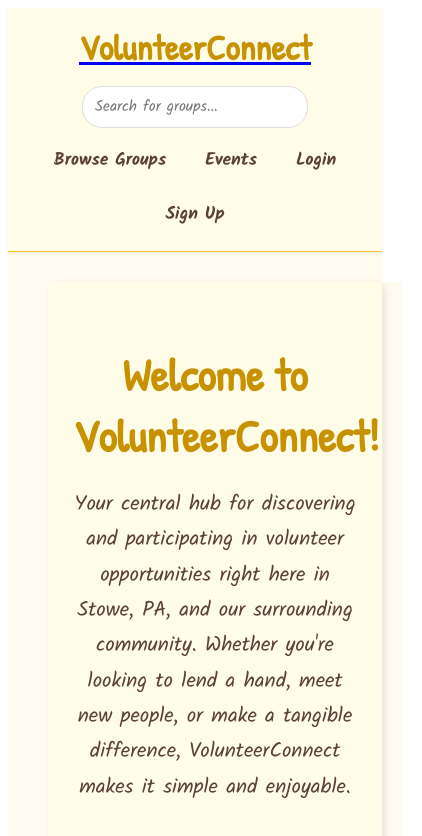
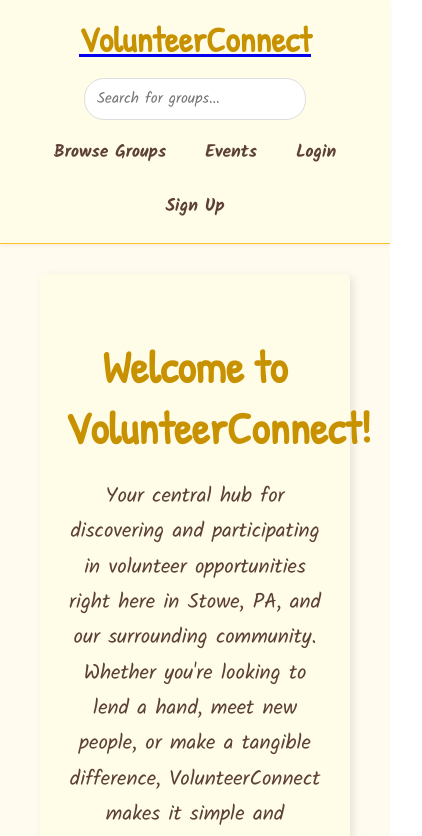
Before and after one commit to Jandr07/VolunteerConnect, a Next.js app: page / in a window 390 px wide. Shown: the top 836 px of the page, 422 px wide, since content can reach past the window. Built offline with nearby package versions, Linux system fonts and the light colour scheme; no server answers.

Commit message:
fixed mobile css issue

```diff
--- a/src/styles/global.css
+++ b/src/styles/global.css
@@ -1,4 +1,21 @@
 /* styles/globals.css */
+
+/* Add this to the TOP of src/styles/globals.css */
+
+html,
+body {
+  padding: 0;
+  margin: 0;
+  font-family: -apple-system, BlinkMacSystemFont, Segoe UI, Roboto, Oxygen,
+    Ubuntu, Cantarell, Fira Sans, Droid Sans, Helvetica Neue, sans-serif;
+}
+
+*,
+*::before,
+*::after {
+  box-sizing: border-box;
+}
+
 .page-container {
     max-width: 900px;
     margin: 20px auto;
```
